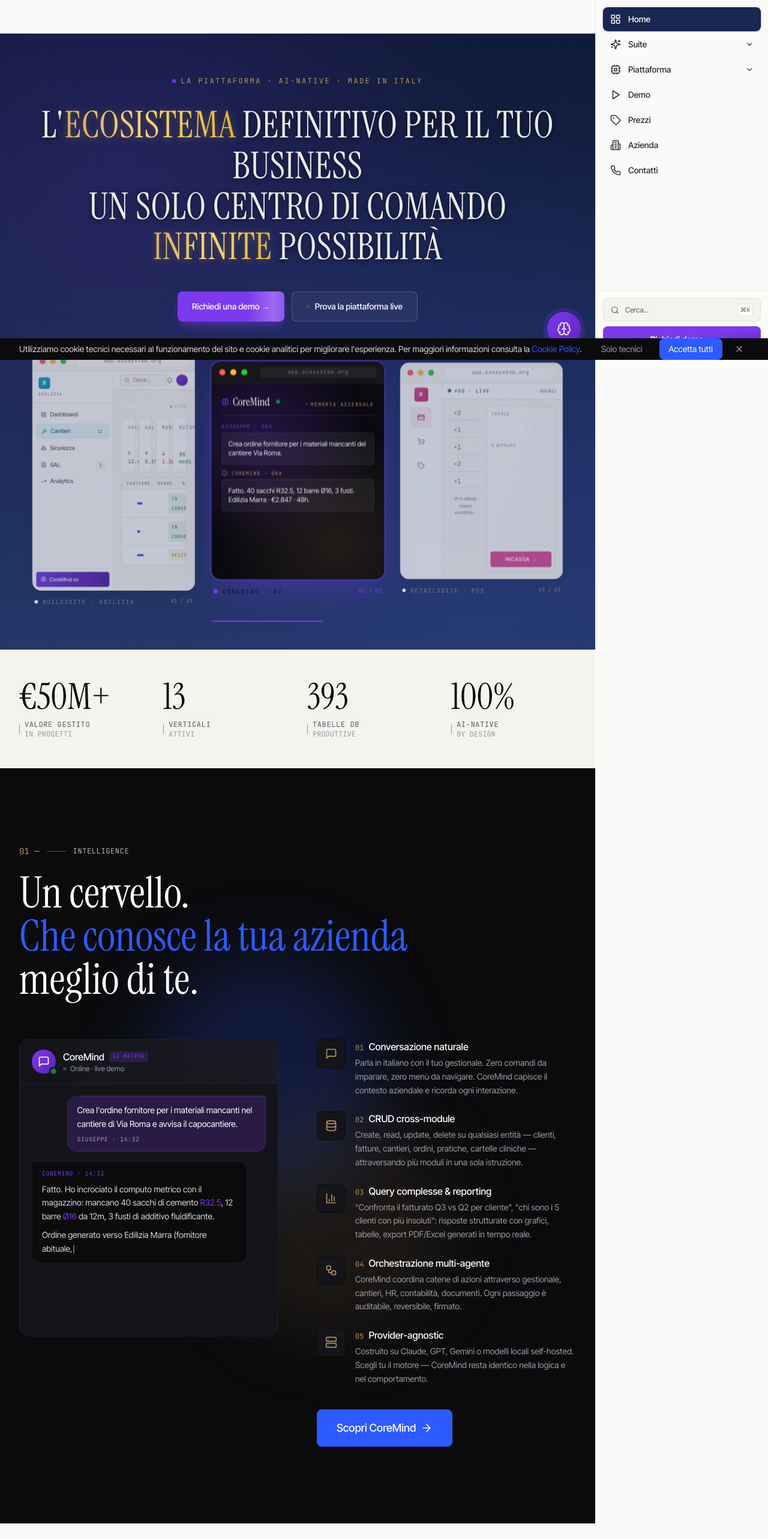
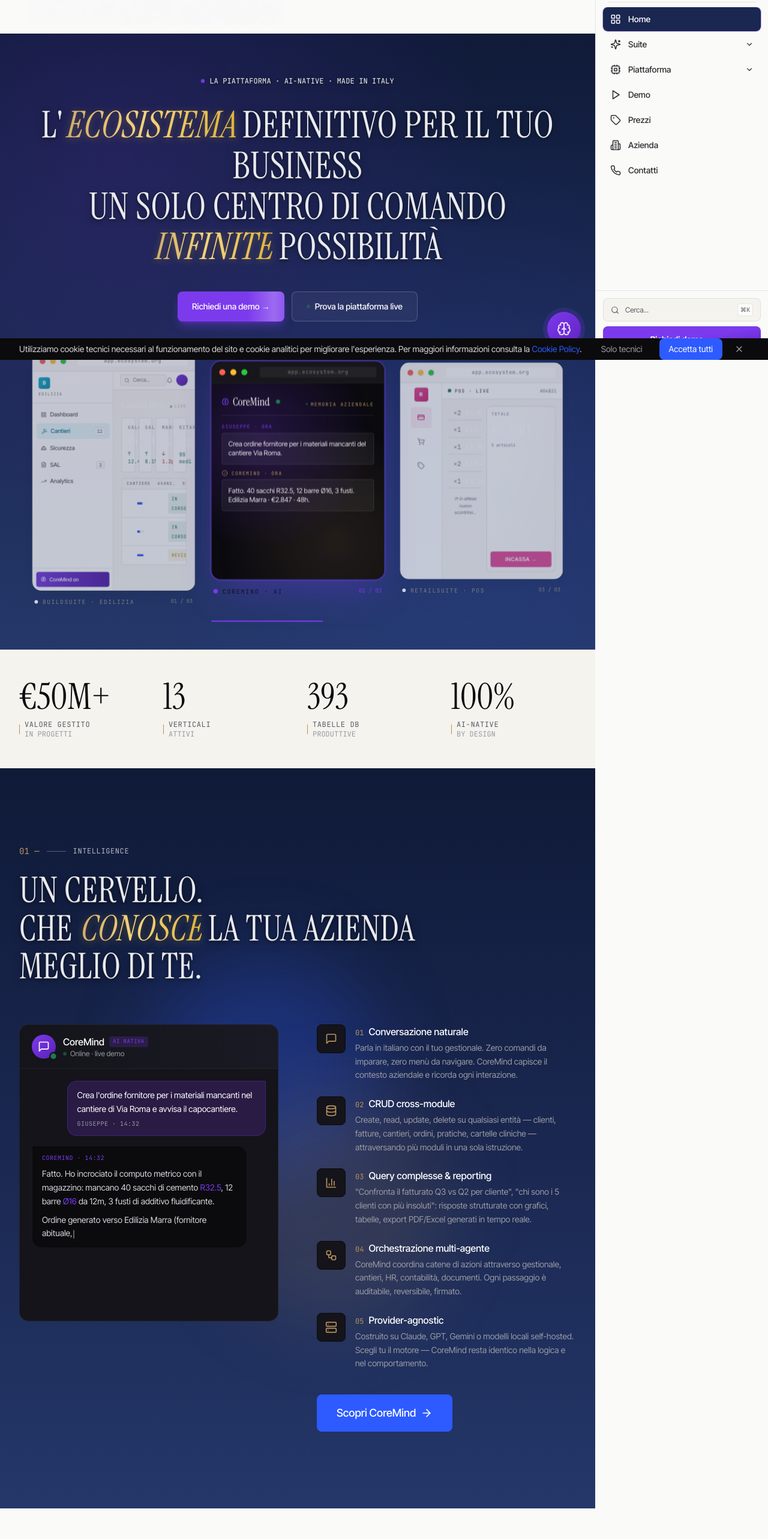
Before and after one commit to giuseppemignanocr7-create/ecosystem-srl, a Next.js app: page / in a window 1280 px wide. Shown: the part 200-2766 px from the top of the page at 60% size. Built offline with nearby package versions, Linux system fonts and the light colour scheme.

Commit message:
feat: restore italic accents, pearl badge, CoreMindFlagship dark navy uppercase

```diff
--- a/components/sections/CoreMindFlagship.tsx
+++ b/components/sections/CoreMindFlagship.tsx
@@ -36,23 +36,23 @@
 
 export function CoreMindFlagship() {
   return (
-    <section className="py-24 lg:py-32 bg-ink text-white relative overflow-hidden">
+    <section className="py-24 lg:py-32 relative overflow-hidden bg-gradient-to-b from-brand-navy-3 via-brand-navy to-brand-navy-2 text-white">
       {/* Glow effects */}
       <div className="absolute inset-0 pointer-events-none">
-        <div className="absolute top-1/4 left-1/4 w-96 h-96 bg-accent-tech/20 rounded-full blur-3xl" />
-        <div className="absolute bottom-1/4 right-1/4 w-96 h-96 bg-accent-brass/10 rounded-full blur-3xl" />
+        <div className="absolute top-1/4 left-1/4 w-96 h-96 bg-accent-tech/25 rounded-full blur-3xl" />
+        <div className="absolute bottom-1/4 right-1/4 w-96 h-96 bg-accent-brass/15 rounded-full blur-3xl" />
       </div>
 
       <div className="container-custom relative z-10">
-        <SectionNumber number="01 —" label="Intelligence" light />
+        <SectionNumber number="01 —" label="INTELLIGENCE" light />
 
         <Reveal>
-          <h2 className="font-serif text-4xl sm:text-5xl lg:text-6xl xl:text-7xl leading-[1.05] mb-16 max-w-4xl">
-            Un cervello.
+          <h2 className="font-serif font-normal uppercase tracking-[0.02em] text-[clamp(32px,4.6vw,64px)] leading-[1.08] mb-16 max-w-5xl text-pearl-3d">
+            UN CERVELLO.
             <br />
-            <em className="text-accent-tech not-italic">Che conosce la tua azienda</em>
+            CHE <em className="italic text-gradient-hero">CONOSCE</em> LA TUA AZIENDA
             <br />
-            meglio di te.
+            MEGLIO DI TE.
           </h2>
         </Reveal>
 
--- a/components/sections/Hero.tsx
+++ b/components/sections/Hero.tsx
@@ -25,7 +25,7 @@
           initial={{ opacity: 0, y: 12 }}
           animate={{ opacity: 1, y: 0 }}
           transition={{ duration: 0.6, delay: 1.0 }}
-          className="inline-flex items-center gap-2 font-mono text-xs tracking-[0.2em] uppercase text-accent-brass mb-8"
+          className="inline-flex items-center gap-2 font-mono text-xs tracking-[0.2em] uppercase mb-8 text-pearl-3d"
         >
           <motion.span
             className="w-1.5 h-1.5 rounded-full bg-brand-violet"
@@ -37,11 +37,11 @@
 
         <h1 className="font-serif font-normal text-[clamp(32px,4.8vw,64px)] leading-[1.1] tracking-[0.02em] uppercase mb-10 text-pearl-3d">
           <RevealLine delay={1.2}>
-            L&apos;<em className="not-italic text-gradient-hero">ECOSISTEMA</em> DEFINITIVO PER IL TUO BUSINESS
+            L&apos;<em className="italic text-gradient-hero">ECOSISTEMA</em> DEFINITIVO PER IL TUO BUSINESS
           </RevealLine>
           <RevealLine delay={1.4}>UN SOLO CENTRO DI COMANDO</RevealLine>
           <RevealLine delay={1.6}>
-            <em className="not-italic text-gradient-hero">INFINITE</em> POSSIBILITÀ
+            <em className="italic text-gradient-hero">INFINITE</em> POSSIBILITÀ
           </RevealLine>
         </h1>
 
```
